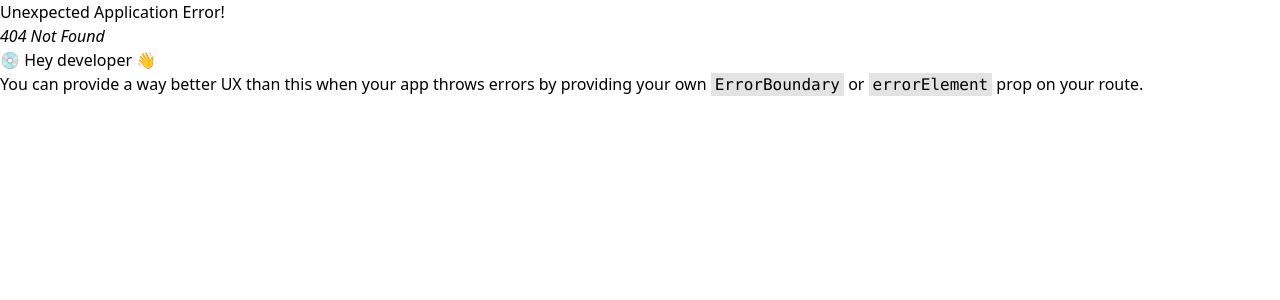
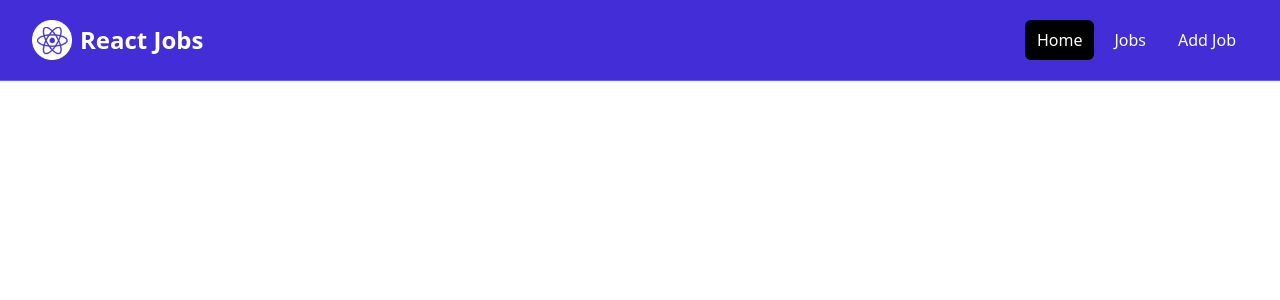
Before and after one commit to SaliJanjalashvili/React-Jobs, a React (Vite) app: page /jobs in a window 1280 px wide. Before the commit this address had no page. Shown: the top 300 px of the page. Built offline with nearby package versions, Linux system fonts and the light colour scheme.

Commit message:
Add JobsPage and fix redirection

```diff
--- a/src/App.jsx
+++ b/src/App.jsx
@@ -2,11 +2,13 @@
 import React from "react";
 import MainLayout from "./layouts/MainLayout";
 import HomePage from "./pages/HomePage";
+import JobsPage from "./pages/JobsPage";
 
 const router = createBrowserRouter(
   createRoutesFromElements(
     <Route path="/" element={<MainLayout />}>
       <Route index element={<HomePage />} />
+      <Route path="/jobs" element={<JobsPage />} />
     </Route>
   )
 );
--- a/src/components/HomeCards.jsx
+++ b/src/components/HomeCards.jsx
@@ -1,5 +1,6 @@
 import React from "react";
 import Card from "./Card";
+import {Link} from "react-router-dom";
 
 const HomeCards = () => {
   return (
@@ -10,19 +11,19 @@
             <Card>
               <h2 className="text-2xl font-bold">For Developers</h2>
               <p className="mt-2 mb-4">Browse our React jobs and start your career today</p>
-              <a href="/jobs.html" className="inline-block bg-black text-white rounded-lg px-4 py-2 hover:bg-gray-700">
+              <Link to="/jobs" className="inline-block bg-black text-white rounded-lg px-4 py-2 hover:bg-gray-700">
                 Browse Jobs
-              </a>
+              </Link>
             </Card>
-            <Card bg = 'bg-indigo-100'>
+            <Card bg="bg-indigo-100">
               <h2 className="text-2xl font-bold">For Employers</h2>
               <p className="mt-2 mb-4">List your job to find the perfect developer for the role</p>
-              <a
-                href="/add-job.html"
+              <Link
+                to="/add-job "
                 className="inline-block bg-indigo-500 text-white rounded-lg px-4 py-2 hover:bg-indigo-600"
               >
                 Add Job
-              </a>
+              </Link>
             </Card>
           </div>
         </div>
--- a/src/components/Navbar.jsx
+++ b/src/components/Navbar.jsx
@@ -1,4 +1,5 @@
 import React from "react";
+import {Link} from "react-router-dom";
 import logo from "../assets/images/logo.png";
 
 const Navbar = () => {
@@ -8,27 +9,21 @@
         <div className="mx-auto max-w-7xl px-2 sm:px-6 lg:px-8">
           <div className="flex h-20 items-center justify-between">
             <div className="flex flex-1 items-center justify-center md:items-stretch md:justify-start">
-              <a className="flex flex-shrink-0 items-center mr-4" href="/index.html">
+              <Link className="flex flex-shrink-0 items-center mr-4" to="/">
                 <img className="h-10 w-auto" src={logo} alt="React Jobs" />
                 <span className="hidden md:block text-white text-2xl font-bold ml-2">React Jobs</span>
-              </a>
+              </Link>
               <div className="md:ml-auto">
                 <div className="flex space-x-2">
-                  <a
-                    href="/index.html"
-                    className="text-white bg-black hover:bg-gray-900 hover:text-white rounded-md px-3 py-2"
-                  >
+                  <Link to="/" className="text-white bg-black hover:bg-gray-900 hover:text-white rounded-md px-3 py-2">
                     Home
-                  </a>
-                  <a href="/jobs.html" className="text-white hover:bg-gray-900 hover:text-white rounded-md px-3 py-2">
+                  </Link>
+                  <Link to="/jobs" className="text-white hover:bg-gray-900 hover:text-white rounded-md px-3 py-2">
                     Jobs
-                  </a>
-                  <a
-                    href="/add-job.html"
-                    className="text-white hover:bg-gray-900 hover:text-white rounded-md px-3 py-2"
-                  >
+                  </Link>
+                  <Link to="/add-job" className="text-white hover:bg-gray-900 hover:text-white rounded-md px-3 py-2">
                     Add Job
-                  </a>
+                  </Link>
                 </div>
               </div>
             </div>
--- /dev/null
+++ b/src/pages/JobsPage.jsx
@@ -0,0 +1,11 @@
+import React from 'react'
+
+const JobsPage = () => {
+  return (
+    <div>
+
+    </div>
+  )
+}
+
+export default JobsPage
```
